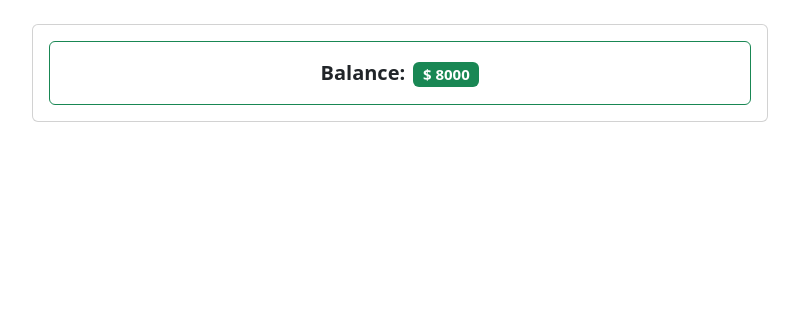
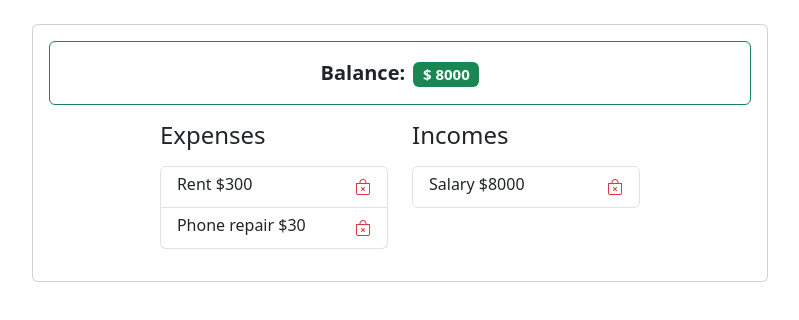
Before and after one commit to Taoufiq-Rhouas/Expense_Tracker_ReactJs_R_C_P, a React (Create React App) app in the folder expense_tracker/: page / in a window 1280 px wide. Shown: the top 320 px of the page, without its empty margins (240-1039 px from the left). Built offline with nearby package versions, Linux system fonts and the light colour scheme.

Commit message:
Income_And_Expense_Component

```diff
--- a/expense_tracker/src/App.js
+++ b/expense_tracker/src/App.js
@@ -1,6 +1,22 @@
+import { useState } from "react";
 import Balance from "./components/Balance";
+import InExList from "./components/InExList";
 
 function App() {
+  const [expenses, setExpenses] = useState([
+    {
+      id: 1, label: 'Rent', amount: '300'
+    },
+    {
+      id: 2, label: 'Phone repair', amount: '30'
+    }
+  ])
+
+  const [incomes, setIncomes] = useState([
+    {
+      id: 1, label: 'Salary', amount: '8000'
+    }
+  ])
   return (
     <div className="container">
       <div className="row my-4">
@@ -8,6 +24,7 @@ function App() {
           <div className="card">
             <div className="card-body" >
               <Balance balance="8000" />
+              <InExList incomes={incomes} expenses={expenses} />
             </div>
           </div>
         </div>
--- /dev/null
+++ b/expense_tracker/src/components/InExList.jsx
@@ -0,0 +1,52 @@
+import React from 'react'
+
+export default function InExList({incomes,expenses}) {
+    return (
+        <div className='row my-3' >
+            <div className="col-md-10 mx-auto">
+                <div className="row d-flex justify-content-center">
+                    <div className="col-md-5">
+                        <h4 className="mb-3">Expenses</h4>
+                        <ul className="list-group">
+                            {
+                                expenses.map(expense =>
+                                    <li key={expense.id} className="list-group-item list-group-item-action">
+                                        <div className="d-flex w-100 justify-content-between">
+                                            <h6 className="mb-1">
+                                                {expense.label} ${expense.amount}
+                                            </h6>
+                                            <span className="text-danger">
+                                                <i className="bi bi-bag-x"></i>
+                                            </span>
+                                        </div>
+                                    </li>
+                                )
+                            }
+
+
+                        </ul>
+                    </div>
+                    <div className="col-md-5">
+                        <h4 className="mb-3">Incomes</h4>
+                        <ul className="list-group">
+                            {
+                                incomes.map(income =>
+                                    <li key={income.id} className="list-group-item list-group-item-action">
+                                        <div className="d-flex w-100 justify-content-between">
+                                            <h6 className="mb-1">
+                                                {income.label} ${income.amount}
+                                            </h6>
+                                            <span className="text-danger">
+                                                <i className="bi bi-bag-x"></i>
+                                            </span>
+                                        </div>
+                                    </li>
+                                )
+                            }
+                        </ul>
+                    </div>
+                </div>
+            </div>
+        </div>
+    )
+}
```
